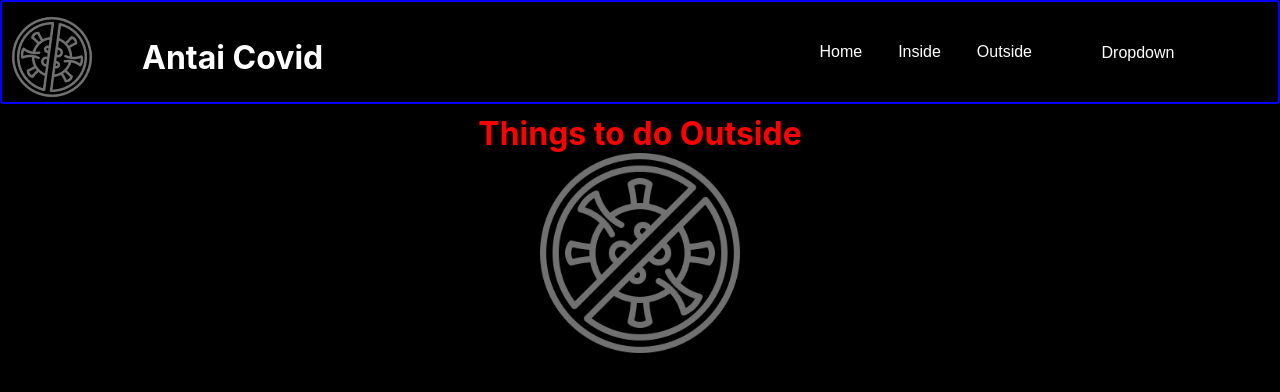
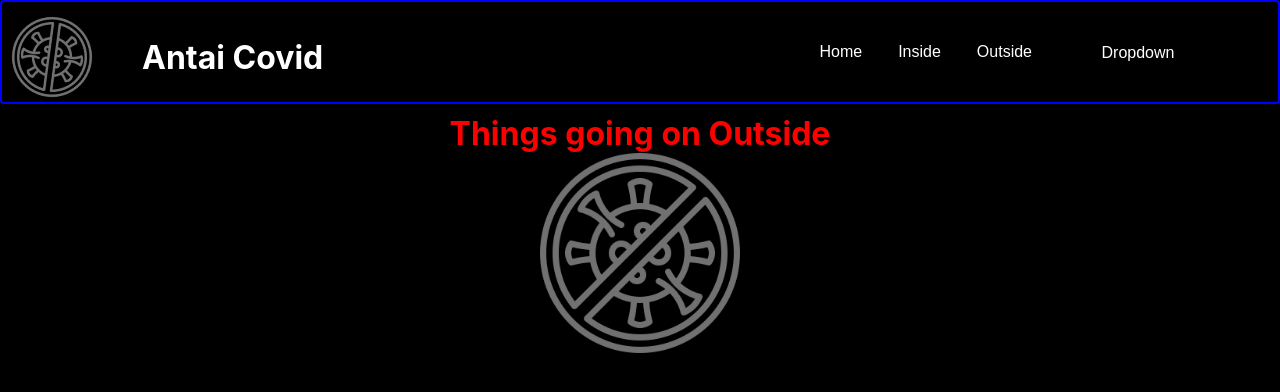
Before and after one commit to AGarciaNY/Hackathon2020, a React (Create React App) app: page / in a window 1280 px wide. Both pictures are taken after a click on the button "Outside". Shown: the top 392 px of the page. Built offline with nearby package versions, Linux system fonts and the light colour scheme; no server answers.

Commit message:
changed title on the outside page

```diff
--- a/src/activity/outside/outside.js
+++ b/src/activity/outside/outside.js
@@ -23,7 +23,7 @@ export default class Outside extends Component{
   render(){
     return(
       <Div>
-        <Header>Things to do Outside</Header>
+        <Header>Things going on Outside</Header>
         <Image
           alt="https://encrypted-tbn0.gstatic.com/images?q=tbn%3AANd9GcRESl-GVB-ZbWdQ9i8m3OETQVBP4w7zN7YYWAItBEVlKMwX8MnF&usqp=CAU"
           src={Virus}
```
